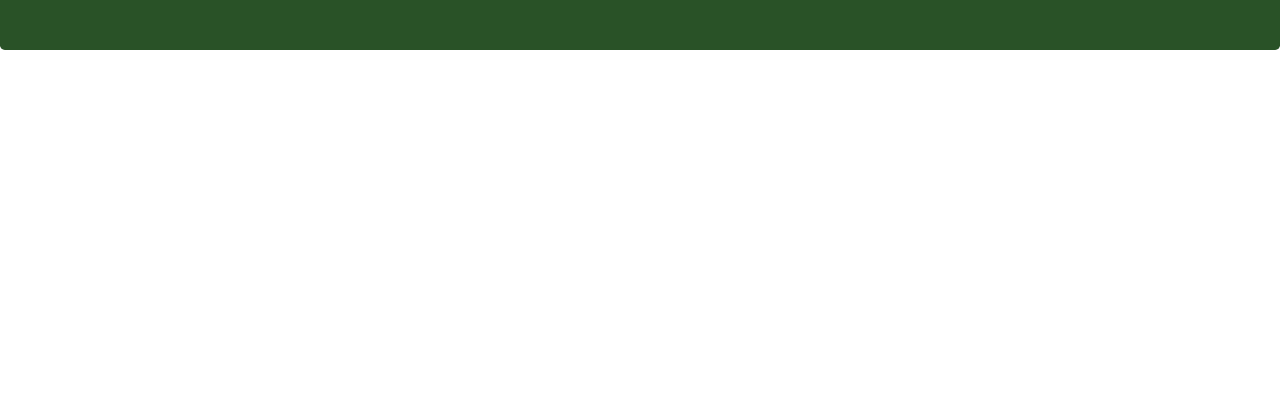
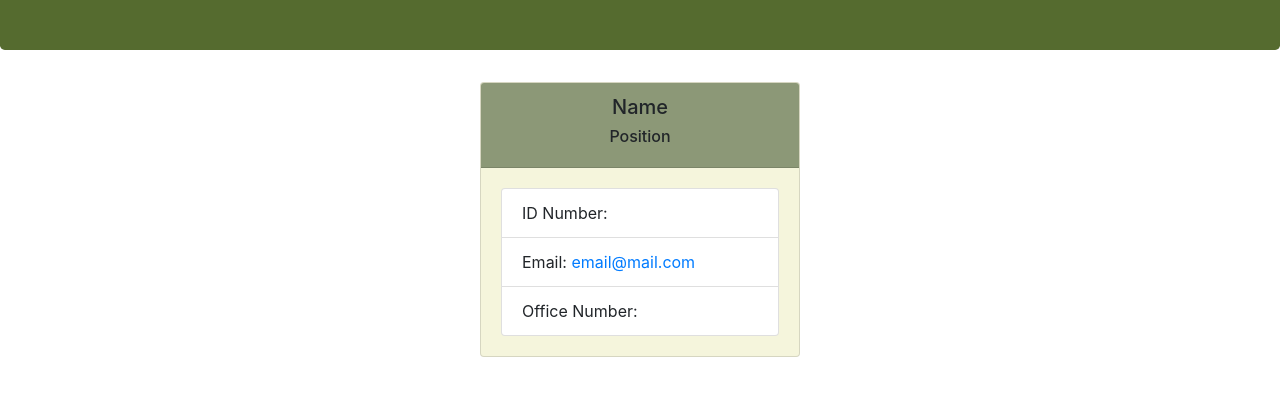
Before and after one commit to MWells012/10-Team-Generator, a website: page index.html in a window 1280 px wide. Shown: the part 124-520 px from the top of the page. Drawn offline with nearby package versions, Linux system fonts and the light colour scheme.

Commit message:
added files for tests and for all the info required on the cards. attempted to write the info for the html generator as well

```diff
--- a/index.html
+++ b/index.html
@@ -18,6 +18,27 @@
             </div>
         </header>
 
+        <section class=" row justify-content-center">
+
+
+            <div class="col-4-sm-12 ">
+                <div class="card" style="width: 20rem;">
+                    <div class="card-header text-center">
+                        <h5> Name </h5>
+                        <h6> Position </h6>
+                    </div>
+
+                    <div class="card-body">
+                        <ul class="list-group">
+                            <li class="list-group-item"> ID Number: </li>
+                            <li class="list-group-item"> Email: <a href="email@mail.com"> email@mail.com</a> </li>
+                            <li class="list-group-item"> Office Number: </li>
+                        </ul>
+                    </div>
+                </div>
+            </div>
+        </section>
+
     </body>
 
 </html>
```
Also changed, not shown: dist/card-generator.js (added), dist/style.css, lib/employee.js (added), lib/engineer.js (added), lib/intern.js (added), lib/manager.js (added), tests/employee.test.js (added), tests/engineer.test.js (added), tests/intern.test.js (added), tests/manager.test.js (added).
